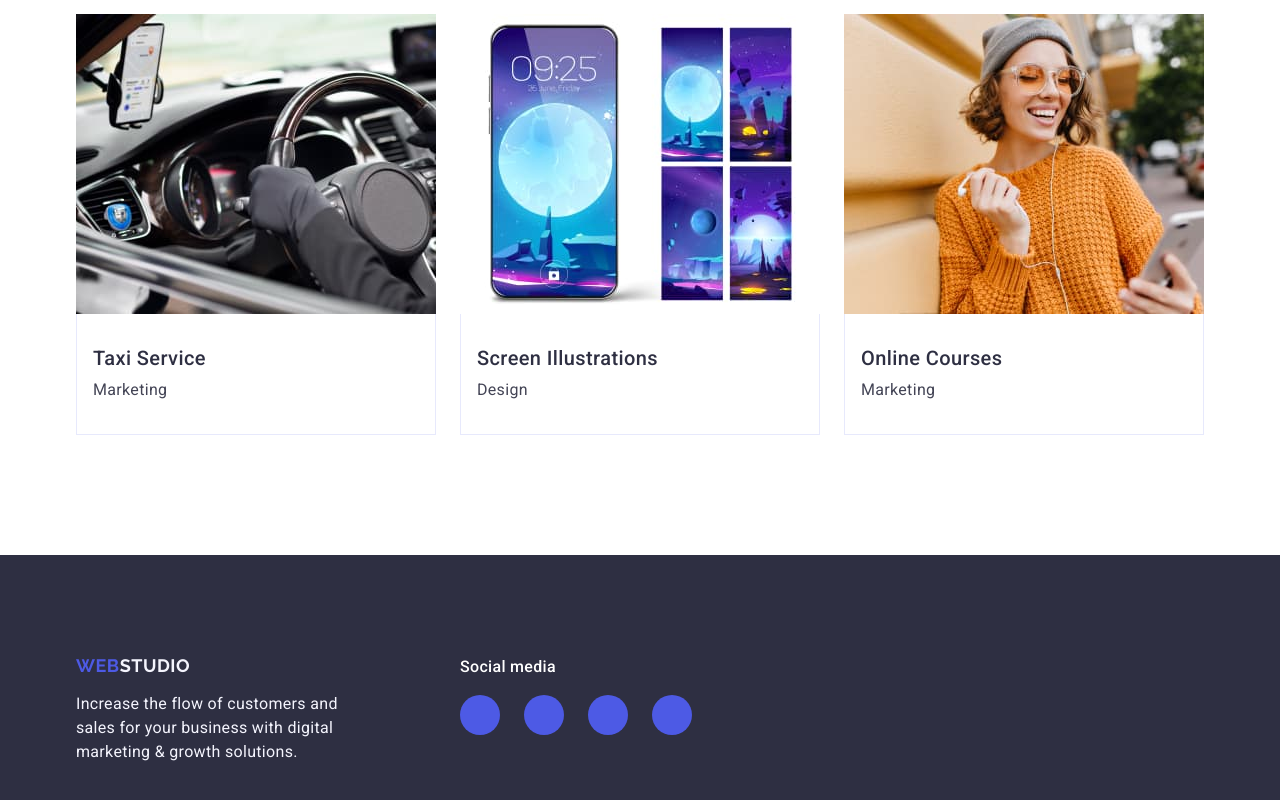
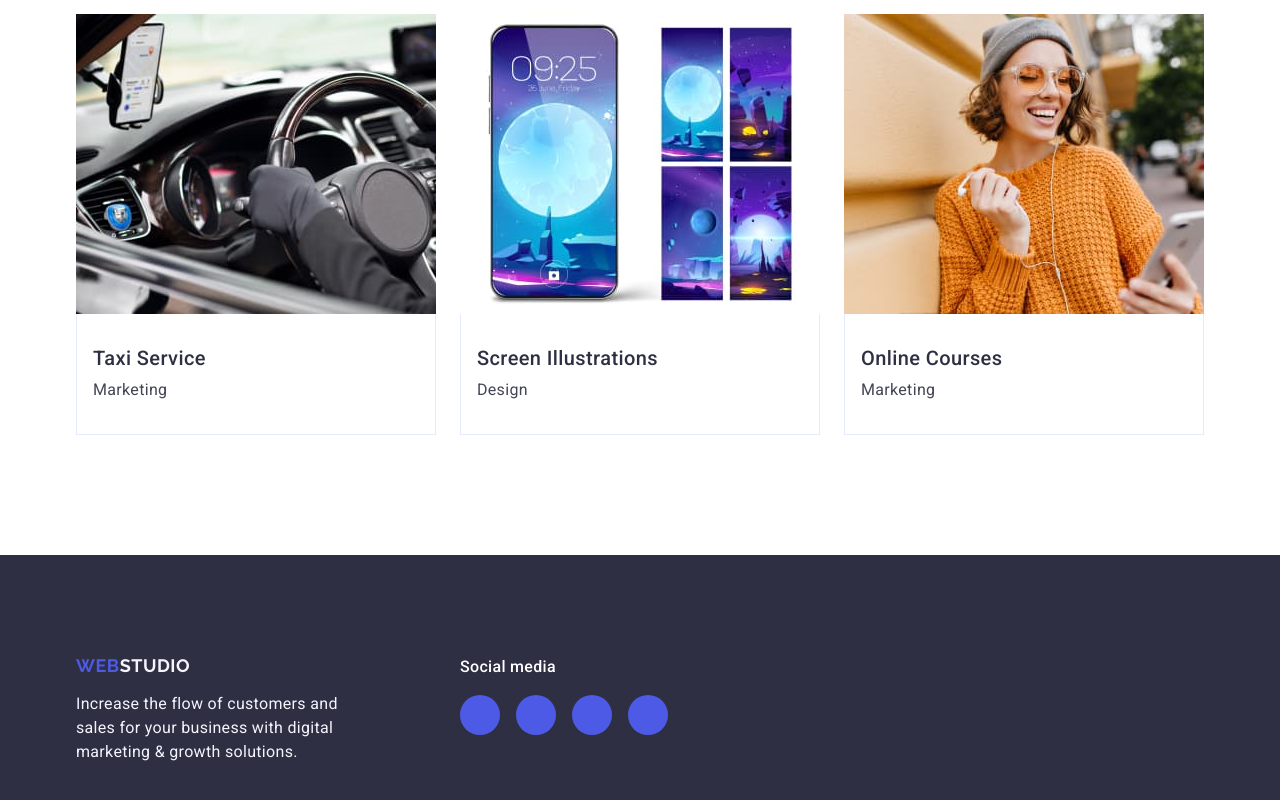
Before and after one commit to ivantrokhymchuk/goit-markup-hw-04, a plain HTML site: page index.html in a window 1280 px wide. Shown: the part 2628-3428 px from the top of the page. Drawn offline with nearby package versions, Linux system fonts and the light colour scheme.

Commit message:
fix styles

```diff
--- a/css/styles.css
+++ b/css/styles.css
@@ -493,7 +493,7 @@ img {
   margin-bottom: 16px;
 }
 
-.social-link-footer-container .social-list-item {
+.social-link-footer-container .social-list {
   gap: 16px;
 }
 
```
